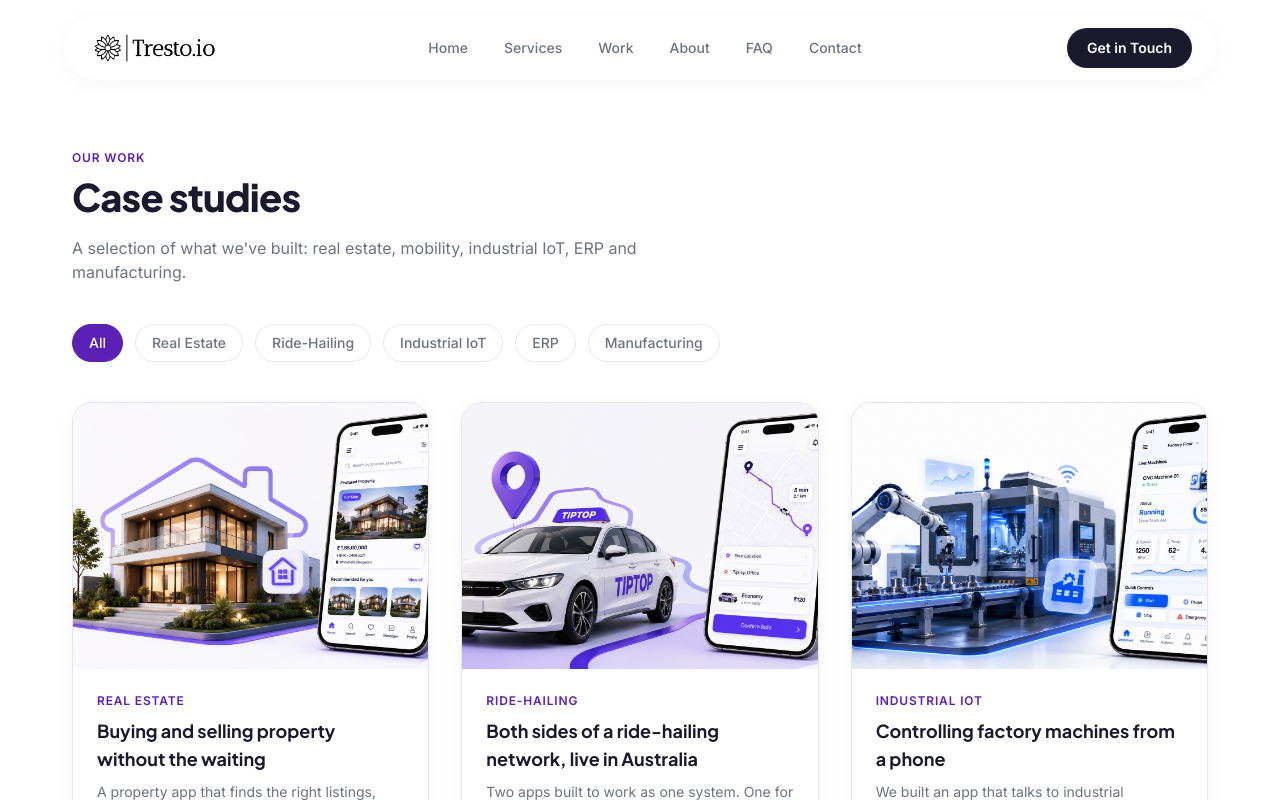
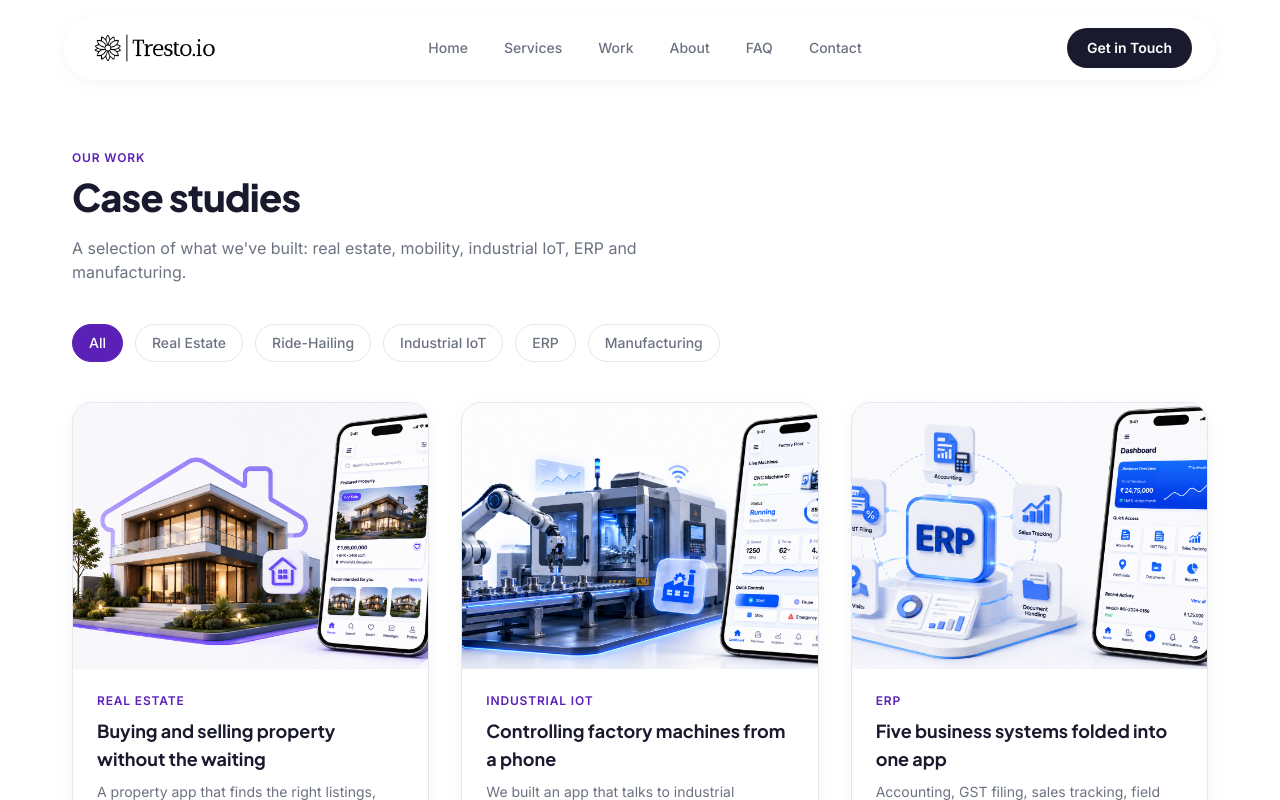
Before and after one commit to joshikhush/tresto, a Next.js app: page /work in a window 1280 px wide. Shown: the top 800 px of the page. Built offline with nearby package versions, Linux system fonts and the light colour scheme.

Commit message:
Remove TipTop Ride-Hailing project from site

```diff
--- a/src/components/Footer.tsx
+++ b/src/components/Footer.tsx
@@ -32,7 +32,6 @@ const columns: FooterColumn[] = [
     title: "Work",
     links: [
       { label: "Real Estate", href: "/work" },
-      { label: "Ride-Hailing", href: "/work" },
       { label: "Industrial IoT", href: "/work" },
       { label: "ERP", href: "/work" },
       { label: "Manufacturing", href: "/work" },
--- a/src/content/case-studies/index.ts
+++ b/src/content/case-studies/index.ts
@@ -1,6 +1,6 @@
 import type { CaseStudy } from "@/types/case-study";
 import { estateAgentPower } from "./estate-agent-power";
-import { tiptopRideHailing } from "./tiptop-ride-hailing";
+// import { tiptopRideHailing } from "./tiptop-ride-hailing";
 import { tensileIndustrialIot } from "./tensile-industrial-iot";
 import { allInOneErp } from "./all-in-one-erp";
 import { epcProjectErp } from "./epc-project-erp";
@@ -8,7 +8,7 @@ import { calibmate } from "./calibmate";
 
 export const caseStudies: CaseStudy[] = [
   estateAgentPower,
-  tiptopRideHailing,
+  // tiptopRideHailing,
   tensileIndustrialIot,
   allInOneErp,
   epcProjectErp,
```
